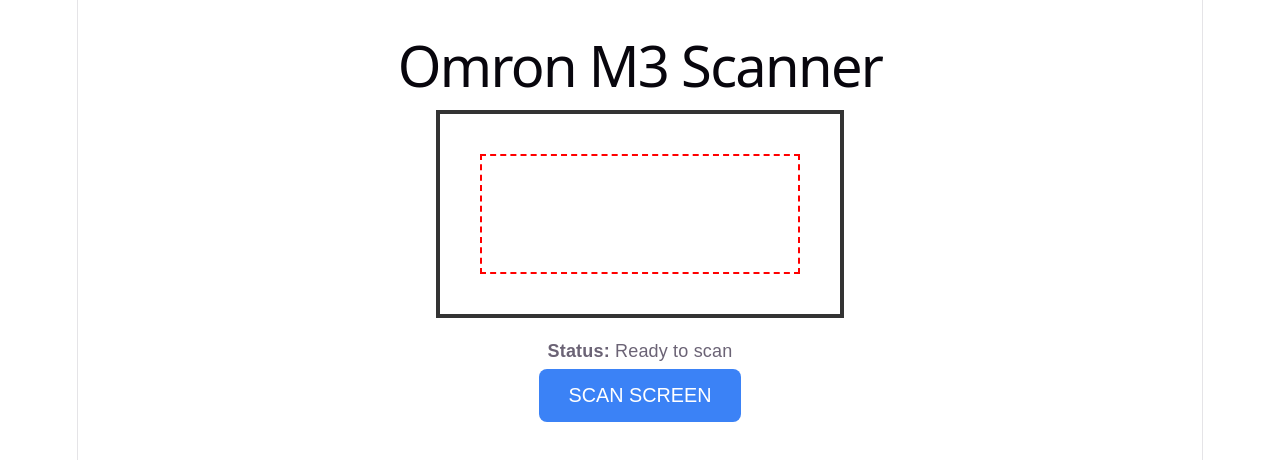
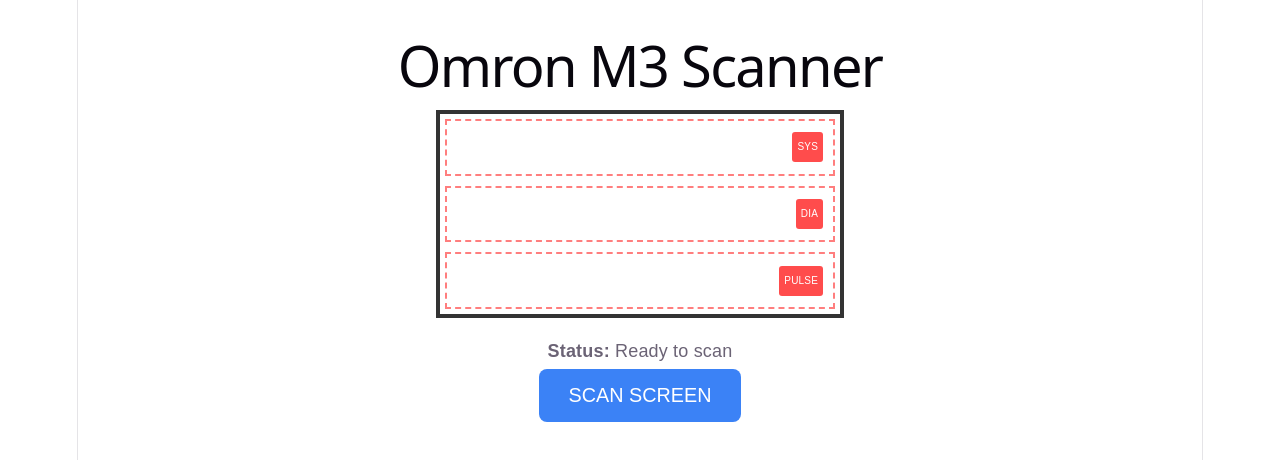
Before and after one commit to patrikf11/omron-bp-scanner, a Vue app: page / in a window 1280 px wide. Shown: the top 460 px of the page. Built offline with nearby package versions, Linux system fonts and the light colour scheme; no server answers.

Commit message:
overlay guides

```diff
--- a/src/App.vue
+++ b/src/App.vue
@@ -94,7 +94,11 @@
 
     <div class="video-wrap">
       <video ref="video" autoplay playsinline></video>
-      <div class="overlay"></div>
+      <div class="overlay">
+        <div class="zone-box"><span class="zone-label">SYS</span></div>
+        <div class="zone-box"><span class="zone-label">DIA</span></div>
+        <div class="zone-box"><span class="zone-label">PULSE</span></div>
+      </div>
     </div>
 
     <div class="controls">
@@ -114,12 +118,52 @@
 
 <style scoped>
 .app-container { font-family: sans-serif; text-align: center; padding: 20px; }
-.video-wrap { position: relative; width: 100%; max-width: 400px; margin: auto; border: 4px solid #333; }
-video { width: 100%; display: block; }
-.overlay { position: absolute; top: 20%; left: 10%; right: 10%; bottom: 20%; border: 2px dashed red; pointer-events: none; }
+
 .controls { margin-top: 20px; }
 button { padding: 15px 30px; font-size: 1.1rem; cursor: pointer; border-radius: 8px; border: none; margin: 5px; }
 .btn-scan { background: #3b82f6; color: white; }
 .btn-save { background: #10b981; color: white; }
 .results { background: #f3f4f6; padding: 15px; margin-top: 10px; border-radius: 8px; }
+
+.video-wrap {
+  position: relative;
+  width: 100%;
+  max-width: 400px;
+  margin: auto;
+  border: 4px solid #333;
+  overflow: hidden;
+}
+
+video { width: 100%; display: block; }
+
+/* The container for our 3 zones */
+.overlay {
+  position: absolute;
+  top: 0;
+  left: 0;
+  width: 100%;
+  height: 100%;
+  display: flex;
+  flex-direction: column; /* Stack them vertically */
+  pointer-events: none;   /* Let clicks pass through to the video */
+}
+/* Individual zone boxes */
+.zone-box {
+  flex: 1; /* Each takes exactly 1/3 of the height */
+  border: 2px dashed rgba(255, 0, 0, 0.5);
+  margin: 5px;
+  display: flex;
+  align-items: center;
+  justify-content: flex-end; /* Align labels to the right */
+  padding-right: 10px;
+  box-sizing: border-box;
+}
+.zone-label {
+  background: rgba(255, 0, 0, 0.7);
+  color: white;
+  font-size: 10px;
+  padding: 2px 5px;
+  border-radius: 3px;
+  text-transform: uppercase;
+}
 </style>
```
